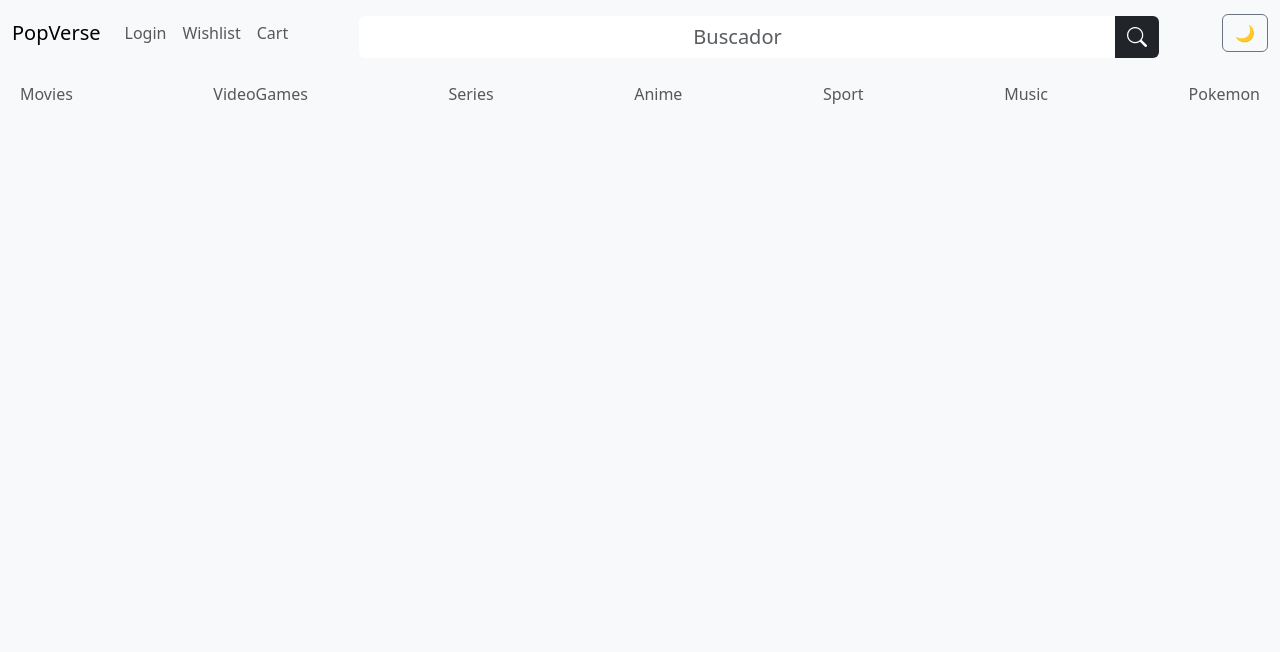
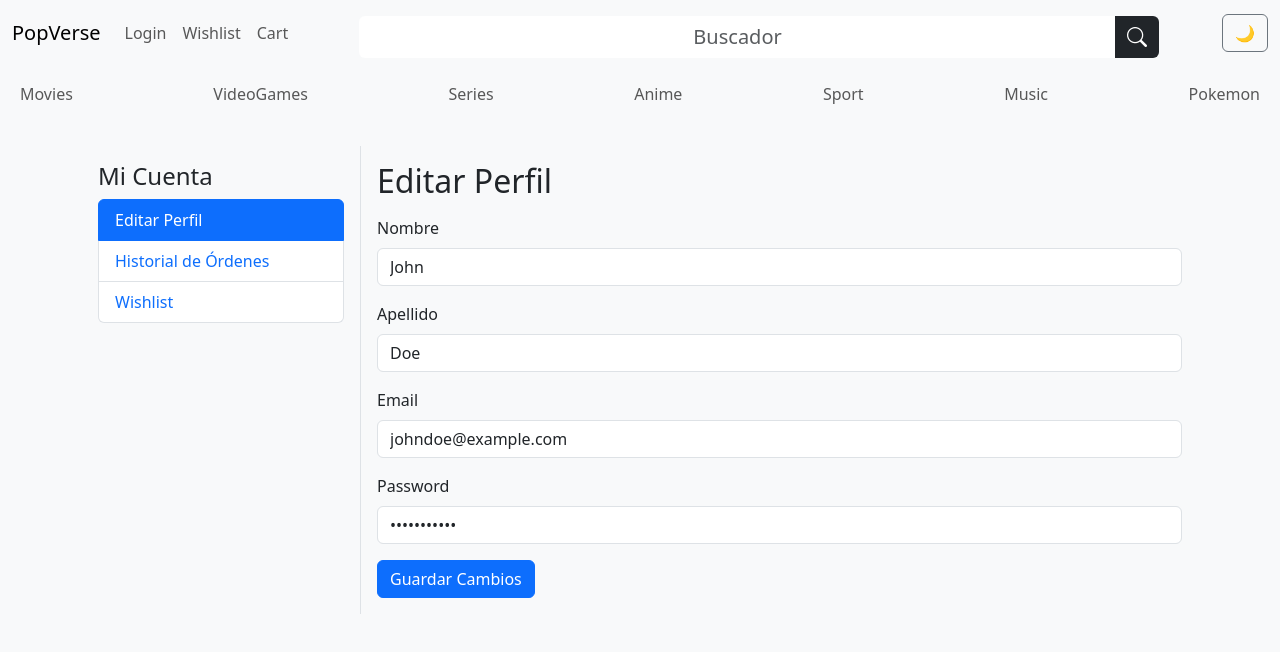
Before and after one commit to heleneolivares/ProyectoFinal_ADL, a React (Vite) app in the folder frontend/: page /editProfile in a window 1280 px wide. Shown: the top 652 px of the page. Built offline with nearby package versions, Linux system fonts and the light colour scheme.

Commit message:
Editar perfil, historial de ordenes y wishlist terminados. Base de la web lista

```diff
--- a/frontend/src/App.jsx
+++ b/frontend/src/App.jsx
@@ -8,6 +8,8 @@ import Wishlist from "./pages/Wishlist";
 import ProtectedRoute from "./components/ProtectedRoute";
 import Navbar from "./components/Navbar";
 import Category from "./components/Category";
+import EditProfile from "./pages/EditProfile";
+import OrderHistory from "./pages/OrderHistory";
 import { UserProvider } from "./context/UserContext";
 import { CartProvider } from "./context/CartContext";
 
@@ -22,7 +24,13 @@ function App() {
                 <Route path="/login" element={<Login />} />
                 <Route path="/wishlist" element={<Wishlist />} />
                 <Route path="/register" element={<Register />} />
+                <Route path="/orderHistory" element={<OrderHistory />} />
+                {/*
                 <Route path="/profile" element={<ProtectedRoute><Profile /></ProtectedRoute>} />
+                <Route path="/editProfile" element={<ProtectedRoute><EditProfile /></ProtectedRoute>} />
+                */}
+                <Route path="/profile" element={<Profile />} />
+                <Route path="/editProfile" element={<EditProfile />} />
                 <Route path="/category/:categoryName" element={<Category darkMode={darkMode} />} />
             </Routes>
         </Router>
--- a/frontend/src/components/CardWishlistItem.jsx
+++ b/frontend/src/components/CardWishlistItem.jsx
@@ -7,7 +7,7 @@ export default function CardWishlistItem({ product, darkMode }) {
             className={`card shadow-sm border-0 rounded-4 p-3 d-flex align-items-center ${
                 darkMode ? "bg-dark text-white" : "bg-white text-dark"
             }`}
-            style={{ maxWidth: "600px" }}
+            style={{ maxWidth: "900px" }}
         >
             {/* Wishlist Heart */}
             <div className="position-absolute top-0 end-0 p-2">
--- /dev/null
+++ b/frontend/src/components/Order.jsx
@@ -0,0 +1,26 @@
+import React from "react";
+
+const Order = ({ order }) => {
+    return (
+        <div className="card mb-3">
+            <div className="card-body">
+                <h5 className="card-title">Order #{order.id}</h5>
+                <p><strong>Date:</strong> {order.date}</p>
+                <p><strong>Total:</strong> ${order.total}</p>
+                <p><strong>Status:</strong> {order.status}</p>
+
+                <h6>Items:</h6>
+                <ul className="list-group">
+                    {order.items.map((item) => (
+                        <li key={item.id} className="list-group-item d-flex justify-content-between">
+                            <span>{item.name}</span>
+                            <span>${item.price} x {item.quantity}</span>
+                        </li>
+                    ))}
+                </ul>
+            </div>
+        </div>
+    );
+};
+
+export default Order;
--- /dev/null
+++ b/frontend/src/pages/EditProfile.jsx
@@ -0,0 +1,100 @@
+import React, { useState } from "react";
+import { Link } from "react-router-dom";
+
+const EditProfile = () => {
+    // Mocked user data (this should come from context or API in a real app)
+    const [user, setUser] = useState({
+        name: "John",
+        lastname: "Doe",
+        email: "johndoe@example.com",
+        password: "password123",
+    });
+
+    const [formData, setFormData] = useState({ ...user });
+
+    const handleChange = (e) => {
+        setFormData({ ...formData, [e.target.name]: e.target.value });
+    };
+
+    const handleSubmit = (e) => {
+        e.preventDefault();
+        console.log("Updated Data:", formData);
+        // Here, you would send the data to your backend or update the global state
+    };
+
+    return (
+        <div className="container mt-4 d-flex">
+            {/* Sidebar Menu */}
+            <div className="col-md-3 p-3 border-end">
+                <h4>Mi Cuenta</h4>
+                <ul className="list-group">
+                    <li className="list-group-item active">
+                        <Link to="/editProfile" className="text-decoration-none text-white">Editar Perfil</Link>
+                    </li>
+                    <li className="list-group-item">
+                        <Link to="/orderHistory" className="text-decoration-none">Historial de Órdenes</Link>
+                    </li>
+                    <li className="list-group-item">
+                        <Link to="/wishlist" className="text-decoration-none">Wishlist</Link>
+                    </li>
+                </ul>
+            </div>
+            <div className="col-md-9 p-3">
+                <h2>Editar Perfil</h2>
+                <form onSubmit={handleSubmit} className="mt-3">
+                    <div className="mb-3">
+                        <label className="form-label">Nombre</label>
+                        <input
+                            type="text"
+                            className="form-control"
+                            name="name"
+                            value={formData.name}
+                            placeholder={user.name}
+                            onChange={handleChange}
+                        />
+                    </div>
+
+                    <div className="mb-3">
+                        <label className="form-label">Apellido</label>
+                        <input
+                            type="text"
+                            className="form-control"
+                            name="lastname"
+                            value={formData.lastname}
+                            placeholder={user.lastname}
+                            onChange={handleChange}
+                        />
+                    </div>
+
+                    <div className="mb-3">
+                        <label className="form-label">Email</label>
+                        <input
+                            type="email"
+                            className="form-control"
+                            name="email"
+                            value={formData.email}
+                            placeholder={user.email}
+                            onChange={handleChange}
+                        />
+                    </div>
+
+                    <div className="mb-3">
+                        <label className="form-label">Password</label>
+                        <input
+                            type="password"
+                            className="form-control"
+                            name="password"
+                            value={formData.password}
+                            placeholder="********"
+                            onChange={handleChange}
+                        />
+                    </div>
+
+                    <button type="submit" className="btn btn-primary">Guardar Cambios</button>
+                </form>
+            </div>
+        </div>
+    );
+};
+
+export default EditProfile;
--- /dev/null
+++ b/frontend/src/pages/OrderHistory.jsx
@@ -0,0 +1,60 @@
+import React, { useState } from "react";
+import Order from "../components/Order"; // Import the Order component
+import { Link } from "react-router-dom";
+
+const OrderHistory = () => {
+    // Mock orders (replace with API data in real implementation)
+    const [orders, setOrders] = useState([
+        {
+            id: 101,
+            date: "2024-03-20",
+            total: 120.50,
+            status: "Completed",
+            items: [
+                { id: 1, name: "POP! Spider-Man", price: 30.00, quantity: 2 },
+                { id: 2, name: "POP! Batman", price: 60.50, quantity: 1 },
+            ],
+        },
+        {
+            id: 102,
+            date: "2024-03-18",
+            total: 45.99,
+            status: "Pending",
+            items: [
+                { id: 3, name: "POP! Iron Man", price: 45.99, quantity: 1 },
+            ],
+        },
+    ]);
+
+    return (
+        <div className="container mt-4 d-flex">
+            {/* Sidebar Menu */}
+            <div className="col-md-3 p-3 border-end">
+                <h4>Mi Cuenta</h4>
+                <ul className="list-group">
+                    <li className="list-group-item">
+                        <Link to="/editProfile" className="text-decoration-none">Editar Perfil</Link>
+                    </li>
+                    <li className="list-group-item active">
+                        <Link to="/orderHistory" className="text-decoration-none text-white">Historial de Órdenes</Link>
+                    </li>
+                    <li className="list-group-item">
+                        <Link to="/wishlist" className="text-decoration-none">Wishlist</Link>
+                    </li>
+                </ul>
+            </div>
+            <div className="col-md-9 p-3">
+                <h2>Order History</h2>
+                <div className="d-flex flex-column gap-3">
+                    {orders.length > 0 ? (
+                        orders.map((order) => <Order key={order.id} order={order} />)
+                    ) : (
+                        <p>No past orders found.</p>
+                    )}
+                </div>
+            </div>
+        </div>
+    );
+};
+
+export default OrderHistory;
--- a/frontend/src/pages/Wishlist.jsx
+++ b/frontend/src/pages/Wishlist.jsx
@@ -1,6 +1,8 @@
 import React, { useContext, useState } from "react";
 import { useNavigate } from "react-router-dom";
 import CardWishlistItem from "../components/CardWishlistItem";
+import { Link } from "react-router-dom";
+
 const mockProducts = [
     {
         id: 1,
@@ -17,9 +19,28 @@ const mockProducts = [
         image: "https://your-image-url.com/spiderman.png",
     },
 ];
-const Wishlist = () =>{
-    return(
-        <>
+
+const Wishlist = () => {
+    return (
+        <div className="container mt-4 d-flex">
+            {/* Sidebar Menu */}
+            <div className="col-md-3 p-3 border-end">
+                <h4>Mi Cuenta</h4>
+                <ul className="list-group">
+                    <li className="list-group-item">
+                        <Link to="/editProfile" className="text-decoration-none">Editar Perfil</Link>
+                    </li>
+                    <li className="list-group-item">
+                        <Link to="/orderHistory" className="text-decoration-none">Historial de Órdenes</Link>
+                    </li>
+                    <li className="list-group-item active">
+                        <Link to="/wishlist" className="text-decoration-none text-white">Wishlist</Link>
+                    </li>
+                </ul>
+            </div>
+
+            {/* Wishlist Items */}
+            <div className="col-md-9 p-3">
                 <h1>Wishlist</h1>
                 <div className="d-flex flex-column gap-3">
                     {mockProducts.map((product) => (
@@ -30,8 +51,9 @@ const Wishlist = () =>{
                         />
                     ))}
                 </div>
-        </>
-    )
-}
+            </div>
+        </div>
+    );
+};
 
 export default Wishlist
```
Lines whose indentation alone changed are shown as unchanged.
